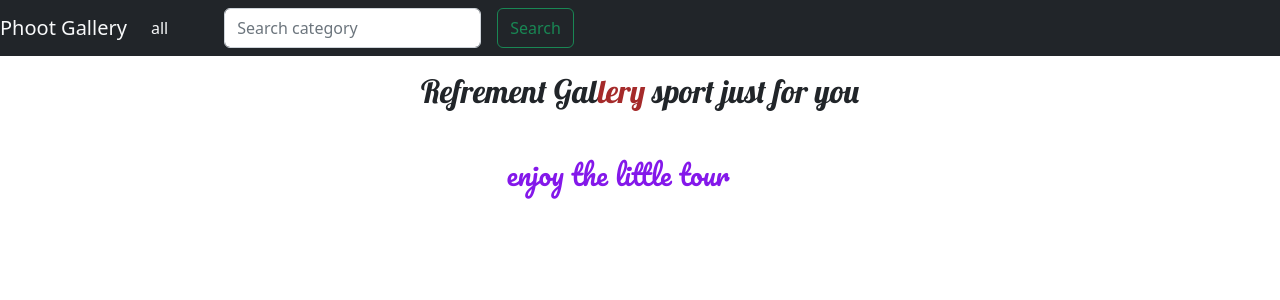
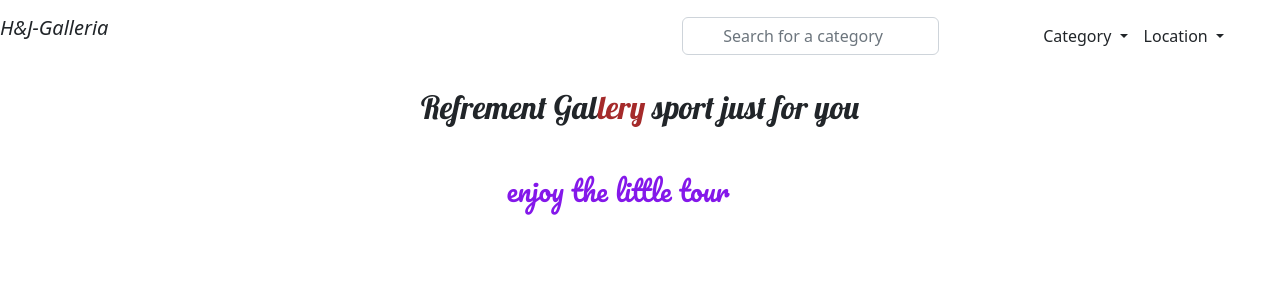
Before and after one commit to kiplangat01/Post-search-Image, a Django app: page / in a window 1280 px wide. Shown: the top 300 px of the page. Run offline with Django 4.2, Linux system fonts and the light colour scheme; data that the repository does not hold is empty.

Commit message:
ft:editedd dropdown nav

```diff
--- a/photos/templates/navbar.html
+++ b/photos/templates/navbar.html
@@ -1,24 +1,53 @@
+
+  <nav class="navbar ">
+      <a class="navbar-brand" href="#">
+          <p class="d-inline-block logoText text-dark fst-italic">H&J-Galleria
+          </p>
+      </a>
+      <nav class="navbar navbar-expand-md navbar-light">
+        <button class="navbar-toggler "  type="button" data-bs-toggle="collapse" data-bs-target="#navbarNav"`
+        aria-controls="navbarNav" aria-expanded="false" aria-label="Toggle navigation">
+              <span class="navbar-toggler-icon"></span>
+          </button>
 
 
-<nav style="color: white;" class="navbar navbar-expand-lg  bg-dark">
-    <a class="navbar-brand text-light" href="#">Phoot Gallery</a>
-    <button class="navbar-toggler" type="button" data-toggle="collapse" data-target="#navbarSupportedContent" aria-controls="navbarSupportedContent" aria-expanded="false" aria-label="Toggle navigation">
-      <span class="navbar-toggler-icon"></span>
-    </button>
-    <div class="collapse navbar-collapse text-light" id="navbarSupportedContent">
-      <ul class="navbar-nav mr-auto">
-        <li class="nav-item active">
-          <a class="nav-link text-light" href="{% url 'gallery' %}">all</a>
-        </li>
-        {% for category in categories  %}
-                     <li class="nav-item text-light  text-light">
-                       <a class="nav-link text-light" href="{% url 'gallery' %}?category={{ category.name }}">{{ category.name }}</a>
-                      </li>
-            {% endfor %}
-      <form action="/search" role="search" style="display: inline-flex;" class="form-inline my-2 my-lg-0 m-5">
-        {% csrf_token %}
-        <input class="form-control mr-sm-2" type="search" placeholder="Search category" name="searched" aria-label="Search">
-        <button class="btn btn-outline-success m-3 my-2 my-sm-0" type="submit">Search</button>
-      </form>
-    </div>
+          <div class="collapse navbar-collapse" id="navbarNav">
+              <form class="form-inline my-2 my-lg-0 searchSpacing mx-5">
+                  <input action="#"  class="form-control mr-sm-2 input-field  searchbar text-center" type="search" placeholder="Search for a category"
+                      aria-label="Search"  name="category">
+              </form>
+
+              <ul class="navbar-nav mx-5">
+
+                  <li class="nav-item dropdown">
+                      <a class="nav-link dropdown-toggle text-dark" href="" id="navbarDropdown" role="button" data-bs-toggle="dropdown" aria-expanded="false">
+                        Category
+                      </a>
+                      <ul class="dropdown-menu " aria-labelledby="navbarDropdown">
+                        {% for category in categories %}
+
+                          <li>
+                            <a class="nav-link text-light" href="{% url 'gallery' %}?category={{ category.name }}">{{ category.name }}</a>
+                          </li>
+                          {% endfor %}
+                      </ul>
+                    </li>
+                    <li class="nav-item dropdown">
+                      <a class="nav-link dropdown-toggle text-dark" href="#" id="navbarDropdown" role="button" data-bs-toggle="dropdown" aria-expanded="false">
+                        Location
+                      </a>
+                      <ul class="dropdown-menu" aria-labelledby="navbarDropdown">
+
+
+                        <li><a class="dropdown-item " href="">location.name</a></li>
+
+
+                      </ul>
+                    </li>
+
+                      </ul>
+
+          </div>
+
+      </nav>
   </nav>
```
